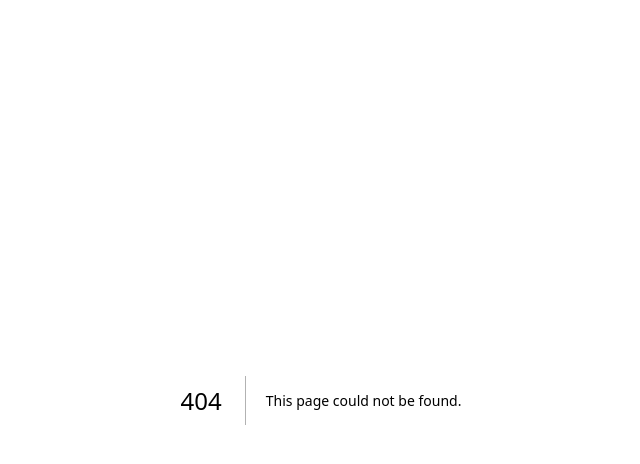
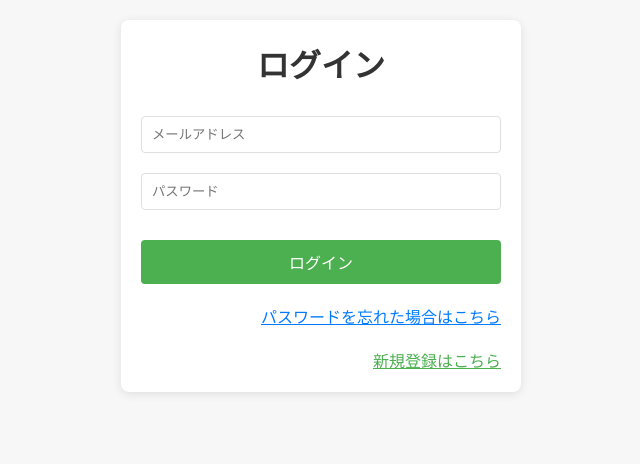
Before and after one commit to k-takara-ww/Luna-CordingTest, a Next.js app in the folder luna-next/: page /login in a window 1280 px wide. Before the commit this address had no page. Shown: the top 464 px of the page, without its empty margins (319-959 px from the left). Built offline with nearby package versions, Linux system fonts and the light colour scheme; no server answers.

Commit message:
ログイン画面、パスワードリセット画面を追加

```diff
--- /dev/null
+++ b/luna-next/src/app/login/page.tsx
@@ -0,0 +1,73 @@
+'use client';
+
+import React, { useState } from 'react';
+import { useRouter } from 'next/navigation'; // リダイレクト用
+import { auth } from '../lib/firebase'; // Firebase認証
+import { signInWithEmailAndPassword } from 'firebase/auth';
+import '../styles/login.css';
+
+const LoginPage = () => {
+  const router = useRouter();
+  const [email, setEmail] = useState('');
+  const [password, setPassword] = useState('');
+  const [error, setError] = useState('');
+
+  // ログイン処理
+  const handleLogin = async (e: React.FormEvent) => {
+    e.preventDefault();
+    setError('');
+
+    try {
+      // Firebaseでログインを試行
+      const userCredential = await signInWithEmailAndPassword(auth, email, password);
+      const user = userCredential.user;
+
+      // ログイン成功後、ホームページにリダイレクト
+      router.push('/home');
+    } catch (err: any) {
+      // 認証エラー時のメッセージ
+      setError("メールアドレスかパスワードが間違っています");
+    }
+  };
+
+  return (
+    <div className="form-container">
+      <form onSubmit={handleLogin}>
+        <h1 className="form-title">ログイン</h1>
+
+        {/* エラーメッセージをタイトルとメールアドレス入力フォームの間に表示 */}
+        {error && <p className="error-message">{error}</p>}
+
+        <input
+          type="email"
+          value={email}
+          onChange={(e) => setEmail(e.target.value)}
+          placeholder="メールアドレス"
+          required
+        />
+
+        <input
+          type="password"
+          value={password}
+          onChange={(e) => setPassword(e.target.value)}
+          placeholder="パスワード"
+          required
+        />
+
+        <button type="submit">ログイン</button>
+
+        {/* パスワードリセットページへのリンク */}
+        <p onClick={() => router.push('/reset-password')} className="forgot-password-link">
+          パスワードを忘れた場合はこちら
+        </p>
+
+        {/* 新規登録ページへのリンク */}
+        <p onClick={() => router.push('/signup')} className="signup-link">
+          新規登録はこちら
+        </p>
+      </form>
+    </div>
+  );
+};
+
+export default LoginPage;
--- /dev/null
+++ b/luna-next/src/app/styles/login.css
@@ -0,0 +1,99 @@
+/* ログインページのスタイル */
+body {
+    font-family: Arial, sans-serif;
+    background-color: #f7f7f7; /* 明るいグレー */
+    margin: 0;
+    padding: 0;
+}
+
+h1 {
+    text-align: center;
+    color: #333; /* タイトルの色 */
+}
+
+form {
+    max-width: 400px;
+    margin: 20px auto;
+    padding: 20px;
+    background: white; /* フォームの背景はホワイト */
+    border-radius: 8px;
+    box-shadow: 0 2px 10px rgba(0, 0, 0, 0.1);
+}
+
+input {
+    width: 100%;
+    padding: 10px;
+    margin: 10px 0;
+    background-color: #ffffff; /* 入力フォームの背景をホワイトに */
+    border: 1px solid #e0e0e0; /* ライトグレーの枠線 */
+    border-radius: 4px;
+    color: #555555; /* ダークグレーのフォントカラー */
+}
+
+button {
+    width: 100%;
+    padding: 10px;
+    background-color: #4caf50; /* ダークグリーン */
+    border: none;
+    border-radius: 4px;
+    color: white;
+    font-size: 16px;
+    cursor: pointer;
+    margin-top: 20px; /* パスワード入力フォームとボタンの間にマージンを追加 */
+}
+
+button:hover {
+    background-color: #45a049; /* 明るいグリーン */
+}
+
+p.error-message {
+    color: red; /* エラーメッセージの色 */
+    text-align: center;
+    font-size: 0.8em; /* エラーメッセージのフォントサイズを少し小さく */
+}
+
+label {
+    color: #333; /* ラベルの色をダークグレーに */
+}
+
+label a {
+    color: #007bff; /* リンクの色を青に */
+    text-decoration: underline; /* 下線を追加 */
+}
+
+label a:hover {
+    color: #0056b3; /* ホバー時のリンクの色を少し濃く */
+}
+
+/* パスワードを忘れた場合のリンク */
+.forgot-password-link {
+    color: #007bff;
+    cursor: pointer;
+    text-align: right;
+    display: block;
+    margin: 20px 0;
+    text-decoration: underline;
+}
+
+/* 新規登録リンクのスタイル */
+.signup-link {
+    color: #4caf50; /* ダークグリーンの色 */
+    cursor: pointer;
+    text-align: right;
+    display: block;
+    margin-top: 10px;
+    text-decoration: underline;
+}
+
+.signup-link:hover {
+    color: #45a049; /* ホバー時に少し明るく */
+}
+
+.form-container {
+    margin: 20px; /* フォーム全体のマージン */
+}
+
+.form-title {
+    text-align: center; /* タイトルを中央寄せ */
+    margin-bottom: 20px; /* タイトルと入力フォームの間にスペース */
+}
```
Also changed, not shown: luna-next/src/app/reset-password/page.tsx (added, +59 -0 lines).
